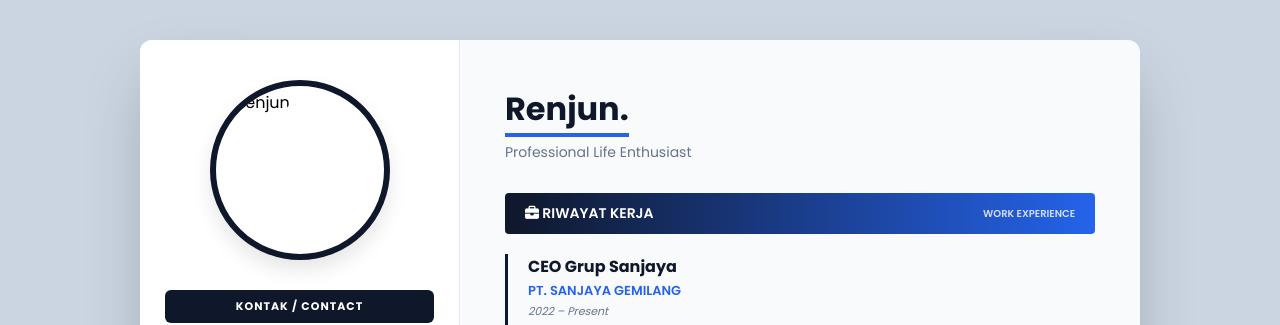
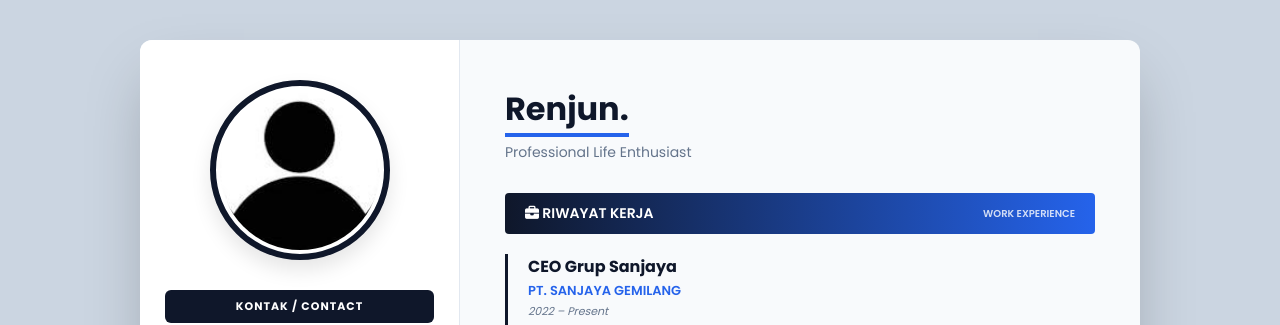
Before and after one commit to Portofoli0/biasa, a plain HTML site: page index.html in a window 1280 px wide. Shown: the top 325 px of the page. Drawn offline with Linux system fonts and the light colour scheme.

Commit message:
Update index.html

```diff
--- a/index.html
+++ b/index.html
@@ -217,7 +217,7 @@
     <div class="cv-wrapper">
         <aside class="sidebar">
             <div class="profile-frame">
-                <img src="img/orang.jpg" alt="Renjun">
+                <img src="orang.jpg" alt="Renjun">
             </div>
 
             <div class="sidebar-header">KONTAK / CONTACT</div>
```
